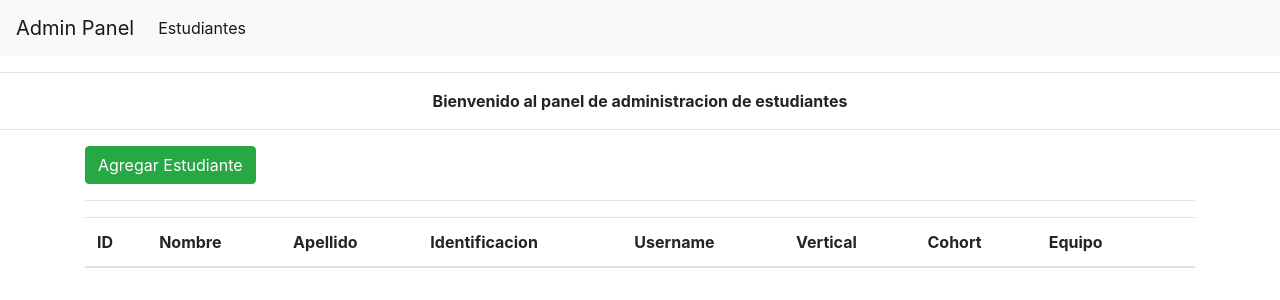
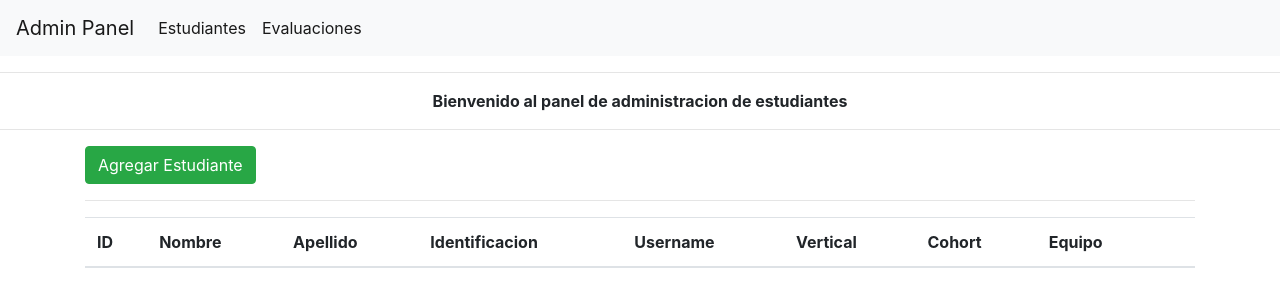
Before and after one commit to BrayanPotosi/Student-admin-panel, a Django app: page /students in a window 1280 px wide. Shown: the top 300 px of the page. Run offline with Django 3.2, Linux system fonts and the light colour scheme; data that the repository does not hold is empty; some libraries are stand-ins or nearby versions.

Commit message:
[ADD] Evaluations menu in navbar

```diff
--- a/students/templates/students.html
+++ b/students/templates/students.html
@@ -21,6 +21,9 @@
     <ul class="navbar-nav">
       <li class="nav-item active">
         <a class="nav-link" href="#">Estudiantes <span class="sr-only">(current)</span></a>
+      </li>
+        <li class="nav-item active">
+        <a class="nav-link" href="#">Evaluaciones <span class="sr-only">(current)</span></a>
       </li>
     </ul>
   </div>
```
